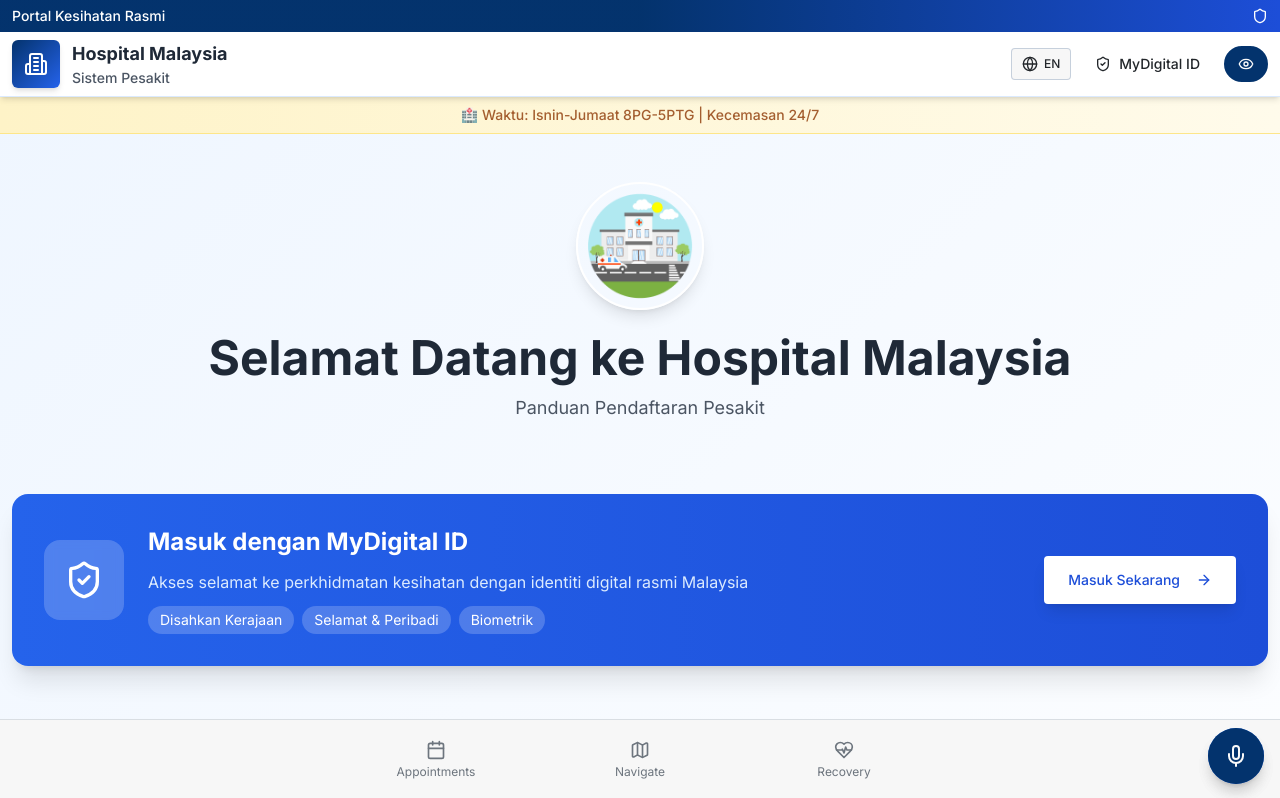
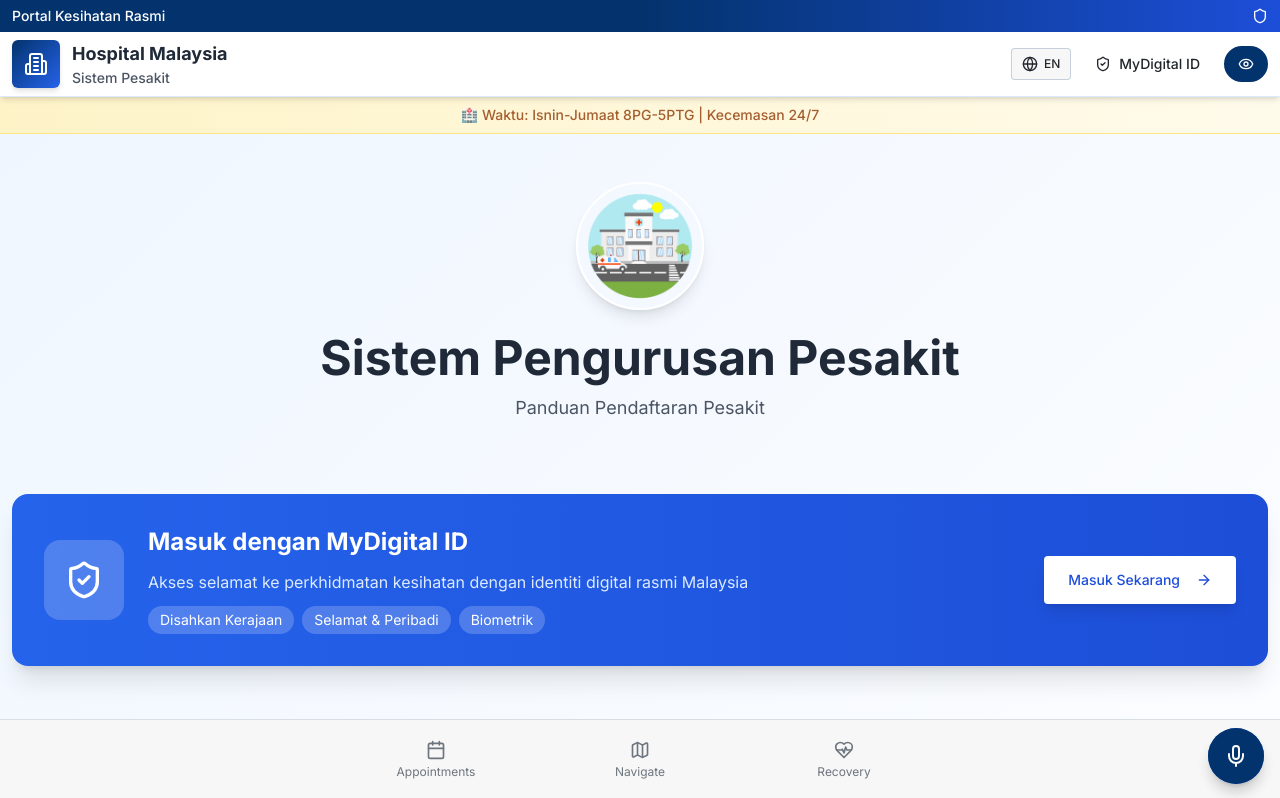
Before and after one commit to teh0401/sentihealth, a React (Vite) app: page / in a window 1280 px wide. Shown: the top 798 px of the page. Built offline with nearby package versions, Linux system fonts and the light colour scheme.

Commit message:
Code edited in Lovable Code Editor
Edited UI in Lovable

```diff
--- a/src/pages/Index.tsx
+++ b/src/pages/Index.tsx
@@ -52,8 +52,8 @@ const Index = () => {
             <div className="space-y-3">
               <h1 className="text-2xl sm:text-4xl lg:text-5xl font-bold text-gray-800 leading-tight px-2">
                 {getText(
-                  "Selamat Datang ke Hospital Malaysia",
-                  "Welcome to Malaysian Hospital"
+                  "Sistem Pengurusan Pesakit",
+                  "Patient Management System"
                 )}
               </h1>
               <p className="text-base sm:text-lg text-gray-600 max-w-2xl mx-auto leading-relaxed px-4">
```
